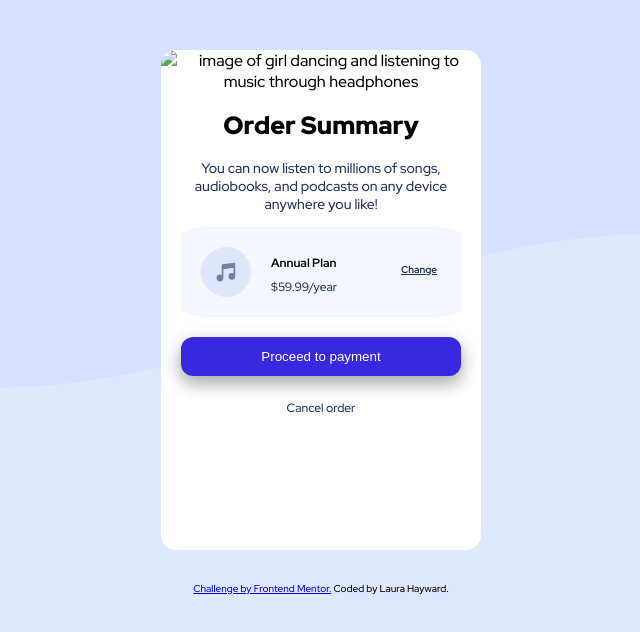
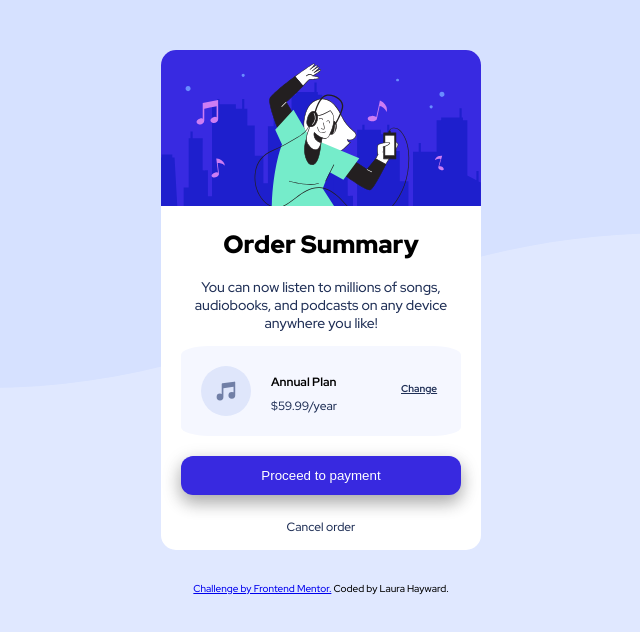
Before and after one commit to laurahayward-22/order-summary-component, a plain HTML site: page index.html in a window 1280 px wide. Shown: the whole page, without its empty margins (319-959 px from the left). Drawn offline with Linux system fonts and the light colour scheme; files whose address does not match are found by name.

Commit message:
Update index.html

```diff
--- a/index.html
+++ b/index.html
@@ -29,7 +29,7 @@
 
   <!-- Top image -->
     <div class="top-image">
-      <img class="top-img" src="images/illustration-hero.svg" alt="image of girl dancing and listening to music through headphones" />
+      <img class="top-img" src="illustration-hero.svg" alt="image of girl dancing and listening to music through headphones" />
     </div>
 
   <!-- Text -->
```
